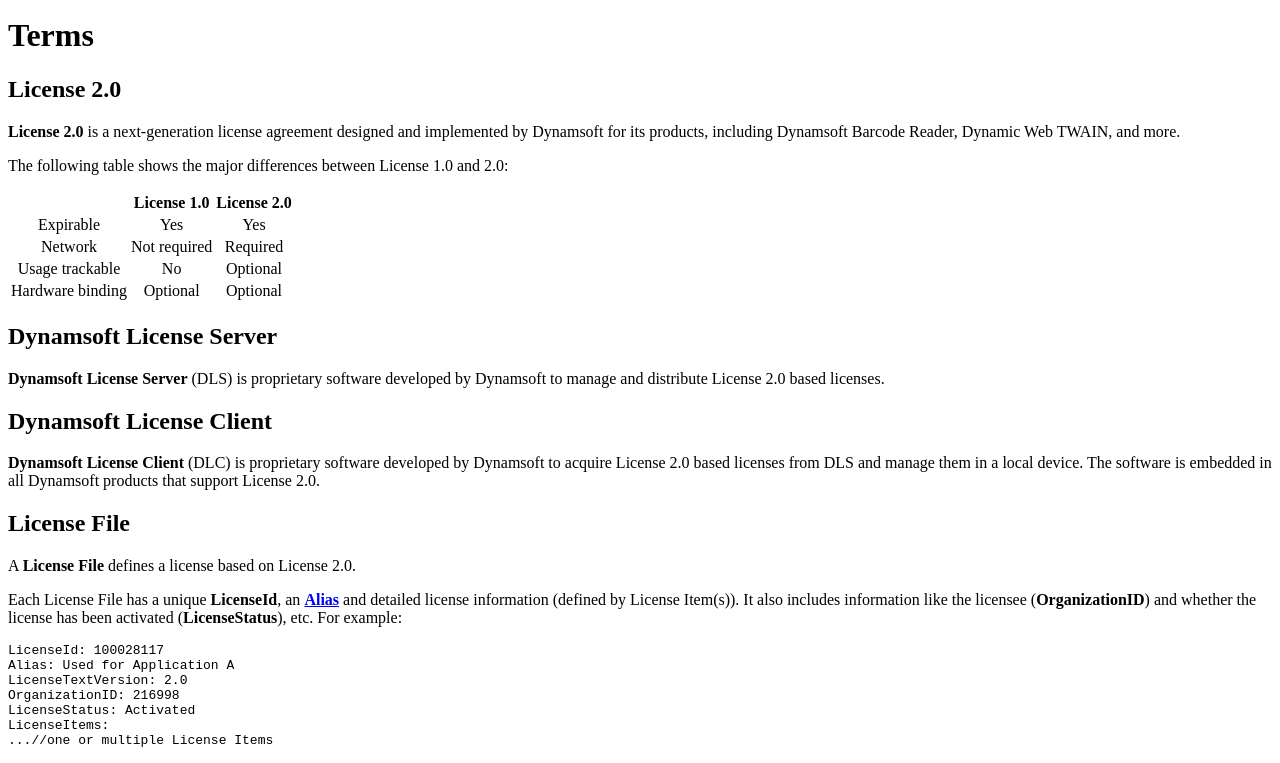
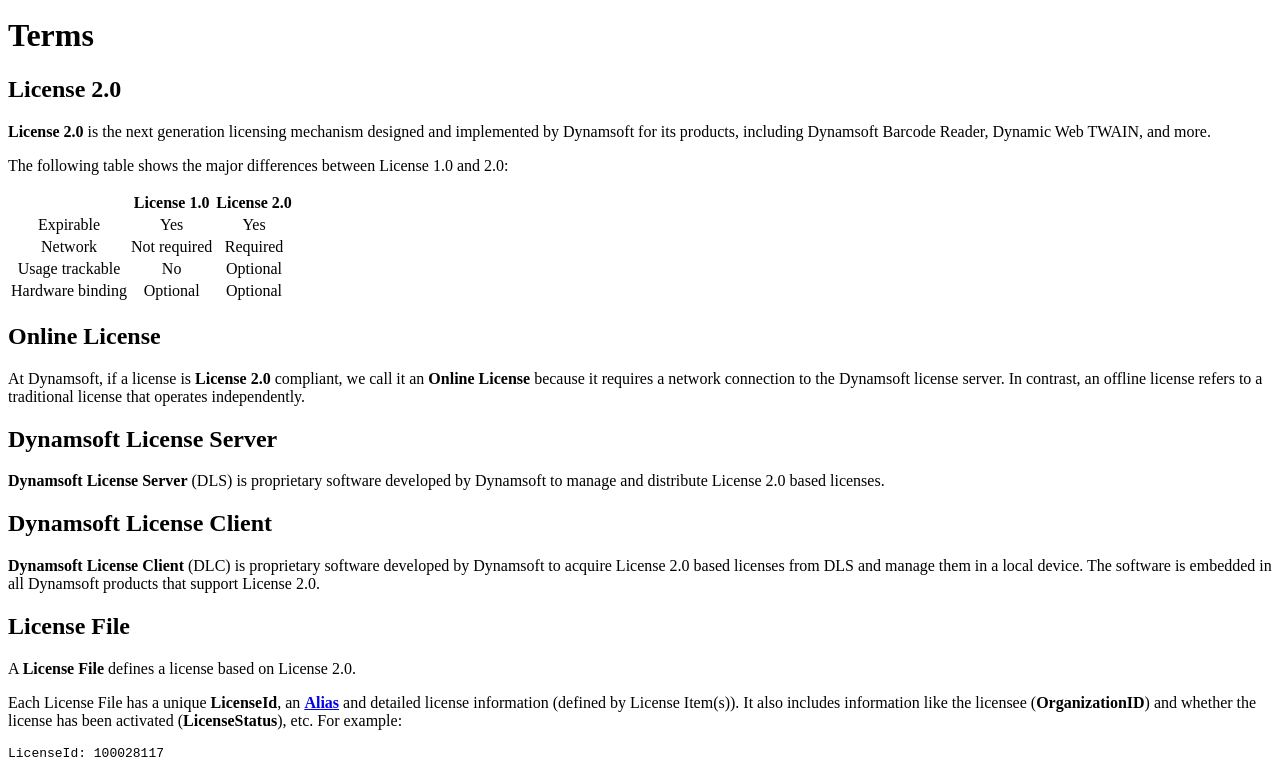
Before and after one commit to dynamsoft-docs/license-server-docs, a Jekyll site: the page built from about/terms.md, in a window 1280 px wide and 900 px high, scrolled down 474 px, cut to the strip 137-900 px from the top of the window. Built offline with Jekyll 4.4.1, drawn with Linux system fonts in a browser that asks for light colours.

Commit message:
add definition of an online license

```diff
--- a/about/terms.md
+++ b/about/terms.md
@@ -11,7 +11,7 @@
 
 ## License 2.0
 
-**License 2.0** is a next-generation license agreement designed and implemented by Dynamsoft for its products, including Dynamsoft Barcode Reader, Dynamic Web TWAIN, and more.
+**License 2.0** is the next generation licensing mechanism designed and implemented by Dynamsoft for its products, including Dynamsoft Barcode Reader, Dynamic Web TWAIN, and more.
 
 The following table shows the major differences between License 1.0 and 2.0:
 
@@ -21,6 +21,10 @@
 | Network | Not required | Required |
 | Usage trackable | No | Optional |
 | Hardware binding | Optional | Optional |
+
+## Online License
+
+At Dynamsoft, if a license is **License 2.0** compliant, we call it an **Online License** because it requires a network connection to the Dynamsoft license server. In contrast, an offline license refers to a traditional license that operates independently.
 
 ## Dynamsoft License Server
 
```
